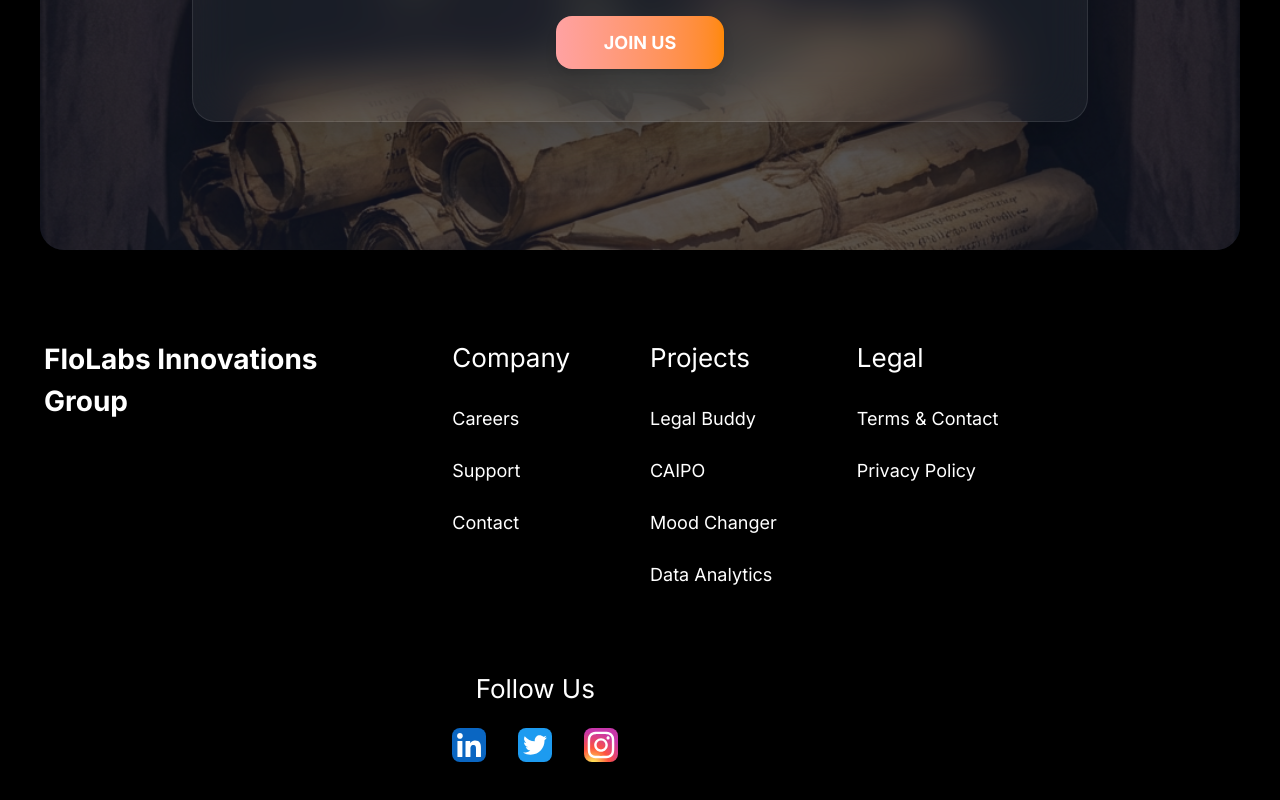
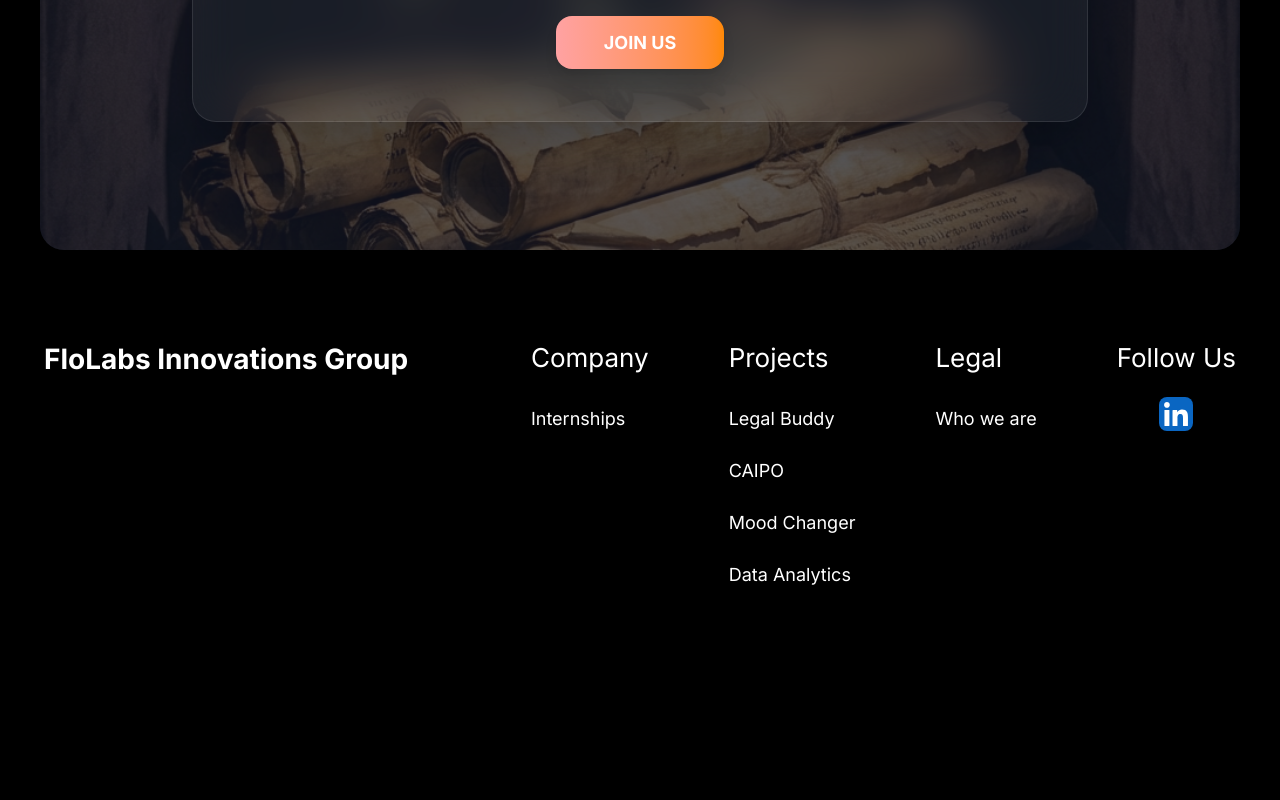
Before and after one commit to FlolabsInnovationsGroup/legal-ethics-venture-inistitute, a Next.js app: page / in a window 1280 px wide. Shown: the part 6348-7148 px from the top of the page. After the commit the page ends 7017 px from the top, so only its background shows below. Built offline with nearby package versions, Linux system fonts and the light colour scheme.

Commit message:
update urls

```diff
--- a/src/components/Footer.tsx
+++ b/src/components/Footer.tsx
@@ -1,104 +1,7 @@
+import Link from "next/link";
+
 const Footer = () => {
   return (
-    // <footer className="mt-20 border-t border-black/10 px-6 py-10">
-    //   <div className="mx-auto grid max-w-6xl grid-cols-1 gap-8 sm:grid-cols-5">
-    //     <div>
-    //       <div className="mb-2 font-semibold">FloLabs Innovations Group</div>
-    //       <p className="text-sm opacity-80">
-    //         We build practical outcomes for innovators and builders.
-    //       </p>
-    //     </div>
-    //     <div>
-    //       <div className="mb-2 font-semibold">Company</div>
-    //       <ul className="space-y-2 text-sm opacity-80">
-    //         <li>
-    //           <a href="#careers" className="hover:underline">
-    //             Careers
-    //           </a>
-    //         </li>
-    //         <li>
-    //           <a href="#support" className="hover:underline">
-    //             Support
-    //           </a>
-    //         </li>
-    //         <li>
-    //           <a href="#contact" className="hover:underline">
-    //             Contact
-    //           </a>
-    //         </li>
-    //       </ul>
-    //     </div>
-    //     <div>
-    //       <div className="mb-2 font-semibold">Projects</div>
-    //       <ul className="space-y-2 text-sm opacity-80">
-    //         <li>Legal Buddy</li>
-    //         <li>CAPIQ</li>
-    //         <li>Model Changer</li>
-    //         <li>Data Analytics</li>
-    //       </ul>
-    //     </div>
-    //     <div>
-    //       <div className="mb-2 font-semibold">Legal</div>
-    //       <ul className="space-y-2 text-sm opacity-80">
-    //         <li>
-    //           <a href="#terms" className="hover:underline">
-    //             Terms & Contact
-    //           </a>
-    //         </li>
-    //         <li>
-    //           <a href="#privacy" className="hover:underline">
-    //             Privacy Policy
-    //           </a>
-    //         </li>
-    //       </ul>
-    //     </div>
-    //     <div>
-    //       <div className="mb-2 font-semibold">Follow Us</div>
-    //       <div className="flex gap-3">
-    //         <a
-    //           aria-label="LinkedIn"
-    //           href="#"
-    //           className="inline-flex h-9 w-9 items-center justify-center rounded-full bg-black/5">
-    //           <svg
-    //             viewBox="0 0 24 24"
-    //             width="18"
-    //             height="18"
-    //             fill="currentColor"
-    //             className="opacity-80">
-    //             <path d="M4.98 3.5C4.98 4.61 4.1 5.5 3 5.5s-1.98-.89-1.98-2S1.9 1.5 3 1.5s1.98.89 1.98 2zM.5 8.5h5v15h-5v-15zm7.5 0h4.78v2.04h.07c.67-1.27 2.31-2.6 4.76-2.6 5.09 0 6.03 3.35 6.03 7.71v8.85h-5v-7.84c0-1.87-.03-4.29-2.61-4.29-2.61 0-3.01 2.04-3.01 4.15v7.98h-5v-16z" />
-    //           </svg>
-    //         </a>
-    //         <a
-    //           aria-label="Twitter"
-    //           href="#"
-    //           className="inline-flex h-9 w-9 items-center justify-center rounded-full bg-black/5">
-    //           <svg
-    //             viewBox="0 0 24 24"
-    //             width="18"
-    //             height="18"
-    //             fill="currentColor"
-    //             className="opacity-80">
-    //             <path d="M19.633 7.997c.013.176.013.353.013.529 0 5.385-4.095 11.591-11.591 11.591-2.304 0-4.452-.676-6.255-1.844.323.038.636.051.972.051 1.91 0 3.668-.65 5.064-1.738-1.786-.038-3.291-1.216-3.81-2.839.253.038.506.064.771.064.372 0 .744-.051 1.093-.139-1.863-.372-3.268-2.016-3.268-3.993v-.051c.546.304 1.176.49 1.848.516-1.09-.729-1.81-1.977-1.81-3.391 0-.744.202-1.452.556-2.06 2.03 2.496 5.063 4.13 8.478 4.304-.064-.297-.102-.607-.102-.916 0-2.243 1.823-4.066 4.079-4.066 1.176 0 2.239.49 2.985 1.277.93-.176 1.824-.516 2.616-.972-.305.943-.943 1.736-1.786 2.243.829-.102 1.64-.317 2.375-.64-.546.816-1.237 1.534-2.032 2.1z" />
-    //           </svg>
-    //         </a>
-    //         <a
-    //           aria-label="Instagram"
-    //           href="#"
-    //           className="inline-flex h-9 w-9 items-center justify-center rounded-full bg-black/5">
-    //           <svg
-    //             viewBox="0 0 24 24"
-    //             width="18"
-    //             height="18"
-    //             fill="currentColor"
-    //             className="opacity-80">
-    //             <path d="M12 2.163c3.204 0 3.584.012 4.85.07 1.366.062 2.633.35 3.608 1.324.975.975 1.262 2.242 1.324 3.608.058 1.266.07 1.646.07 4.85s-.012 3.584-.07 4.85c-.062 1.366-.35 2.633-1.324 3.608-.975.975-2.242 1.262-3.608 1.324-1.266.058-1.646.07-4.85.07s-3.584-.012-4.85-.07c-1.366-.062-2.633-.35-3.608-1.324-.975-.975-1.262-2.242-1.324-3.608C2.175 15.584 2.163 15.204 2.163 12s.012-3.584.07-4.85c.062-1.366.35-2.633 1.324-3.608.975-.975 2.242-1.262 3.608-1.324C8.416 2.175 8.796 2.163 12 2.163zm0 1.837c-3.17 0-3.548.012-4.796.07-1.036.047-1.602.22-1.975.367-.497.193-.852.425-1.225.798-.373.373-.605.728-.798 1.225-.147.373-.32.939-.367 1.975-.058 1.248-.07 1.626-.07 4.796s.012 3.548.07 4.796c.047 1.036.22 1.602.367 1.975.193.497.425.852.798 1.225.373.373.728.605 1.225.798.373.147.939.32 1.975.367 1.248.058 1.626.07 4.796.07s3.548-.012 4.796-.07c1.036-.047 1.602-.22 1.975-.367.497-.193.852-.425 1.225-.798.373-.373.605-.728.798-1.225.147-.373.32-.939.367-1.975.058-1.248.07-1.626.07-4.796s-.012-3.548-.07-4.796c-.047-1.036-.22-1.602-.367-1.975-.193-.497-.425-.852-1.225-.798-.373-.147-.939-.32-1.975-.367-1.248-.058-1.626-.07-4.796-.07zm0 3.75a4.25 4.25 0 1 1 0 8.5 4.25 4.25 0 0 1 0-8.5zm6.406-2.156a1 1 0 1 1 0 2 1 1 0 0 1 0-2z" />
-    //           </svg>
-    //         </a>
-    //       </div>
-    //     </div>
-    //   </div>
-    // </footer>
-
     <footer className="rounded-[25px] bg-black/80 overflow-hidden py-14 px-7 mb-6">
       <div className="flex flex-col md:flex-row justify-between gap-12">
         <div className="flex flex-col gap-6">
@@ -112,58 +15,56 @@ const Footer = () => {
             <h4 className="text-white text-[26px] font-medium">Company</h4>
             <div className="flex flex-col gap-6">
               <a
-                href="#careers"
+                href="https://hephaestus.international/internships"
                 className="text-white text-lg hover:opacity-80">
-                Careers
-              </a>
-              <a
-                href="#support"
-                className="text-white text-lg hover:opacity-80">
-                Support
-              </a>
-              <a
-                href="#contact"
-                className="text-white text-lg hover:opacity-80">
-                Contact
+                Internships
               </a>
             </div>
           </div>
 
           <div className="flex flex-col gap-7">
-            <h4 className="text-white text-[26px] font-medium">Projects</h4>
+            <h4 className="text-white text-[26px] font-medium">
+              <Link href="/projects">Projects</Link>
+            </h4>
             <div className="flex flex-col gap-6">
-              <a
-                href="#legal-buddy"
+              <Link
+                href="/projects"
                 className="text-white text-lg hover:opacity-80">
-                Legal Buddy
-              </a>
-              <a href="#caipo" className="text-white text-lg hover:opacity-80">
+                <span className="text-white text-lg hover:opacity-80">
+                  Legal Buddy
+                </span>
+              </Link>
+              <Link
+                href="/projects"
+                className="text-white text-lg hover:opacity-80">
                 CAIPO
-              </a>
-              <a
-                href="#mood-changer"
+              </Link>
+              <Link
+                href="/projects"
                 className="text-white text-lg hover:opacity-80">
                 Mood Changer
-              </a>
-              <a
-                href="#data-analytics"
+              </Link>
+              <Link
+                href="/projects"
                 className="text-white text-lg hover:opacity-80">
                 Data Analytics
-              </a>
+              </Link>
             </div>
           </div>
 
           <div className="flex flex-col gap-7">
             <h4 className="text-white text-[26px] font-medium">Legal</h4>
-            <div className="flex flex-col gap-6">
-              <a href="#terms" className="text-white text-lg hover:opacity-80">
-                Terms & Contact
-              </a>
-              <a
+            <div className="flex flex-col gap-6 ">
+              <Link
+                href="/about"
+                className="text-white text-lg hover:opacity-80">
+                Who we are
+              </Link>
+              {/* <a
                 href="#privacy"
                 className="text-white text-lg hover:opacity-80">
                 Privacy Policy
-              </a>
+              </a> */}
             </div>
           </div>
 
@@ -171,8 +72,10 @@ const Footer = () => {
             <h4 className="text-white text-[26px] font-medium text-center">
               Follow Us
             </h4>
-            <div className="flex items-center gap-8">
-              <a href="#linkedin" className="hover:opacity-80">
+            <div className="flex items-center gap-8 justify-center">
+              <Link
+                href="https://www.linkedin.com/company/flo-labs-r-d/posts/?feedView=all"
+                className="hover:opacity-80">
                 <svg
                   width="34"
                   height="34"
@@ -193,8 +96,8 @@ const Footer = () => {
                     fill="white"
                   />
                 </svg>
-              </a>
-              <a href="#twitter" className="hover:opacity-80">
+              </Link>
+              {/* <a href="#twitter" className="hover:opacity-80">
                 <svg
                   width="34"
                   height="34"
@@ -207,8 +110,8 @@ const Footer = () => {
                     fill="white"
                   />
                 </svg>
-              </a>
-              <a href="#instagram" className="hover:opacity-80">
+              </a> */}
+              {/* <a href="#instagram" className="hover:opacity-80">
                 <svg
                   width="34"
                   height="34"
@@ -240,7 +143,7 @@ const Footer = () => {
                     </radialGradient>
                   </defs>
                 </svg>
-              </a>
+              </a> */}
             </div>
           </div>
         </div>
```
